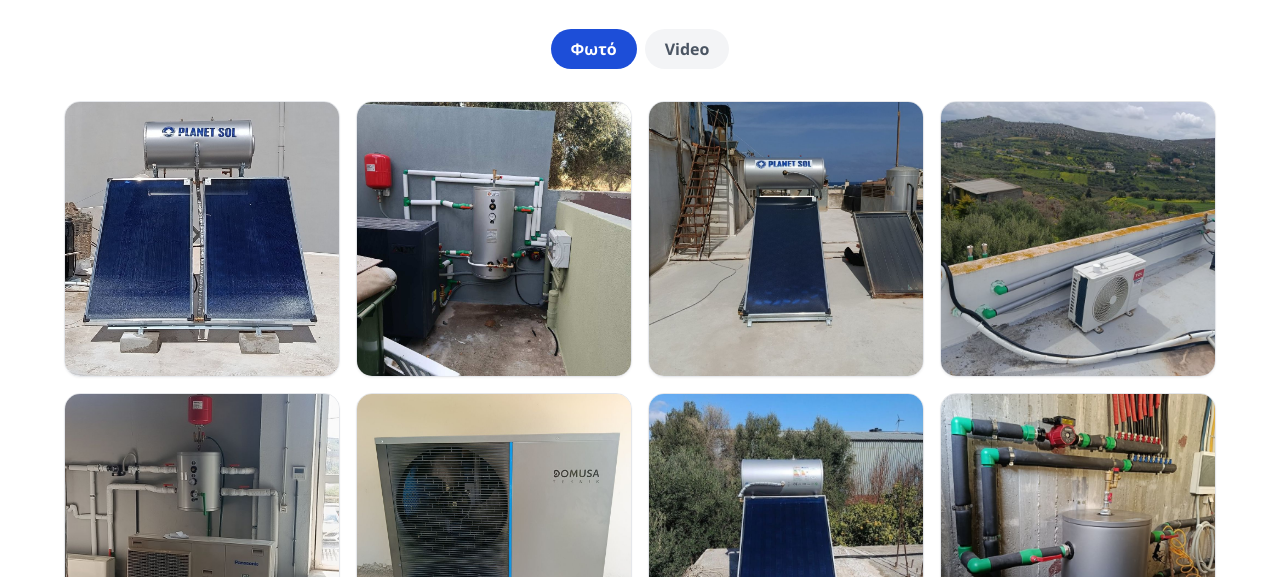
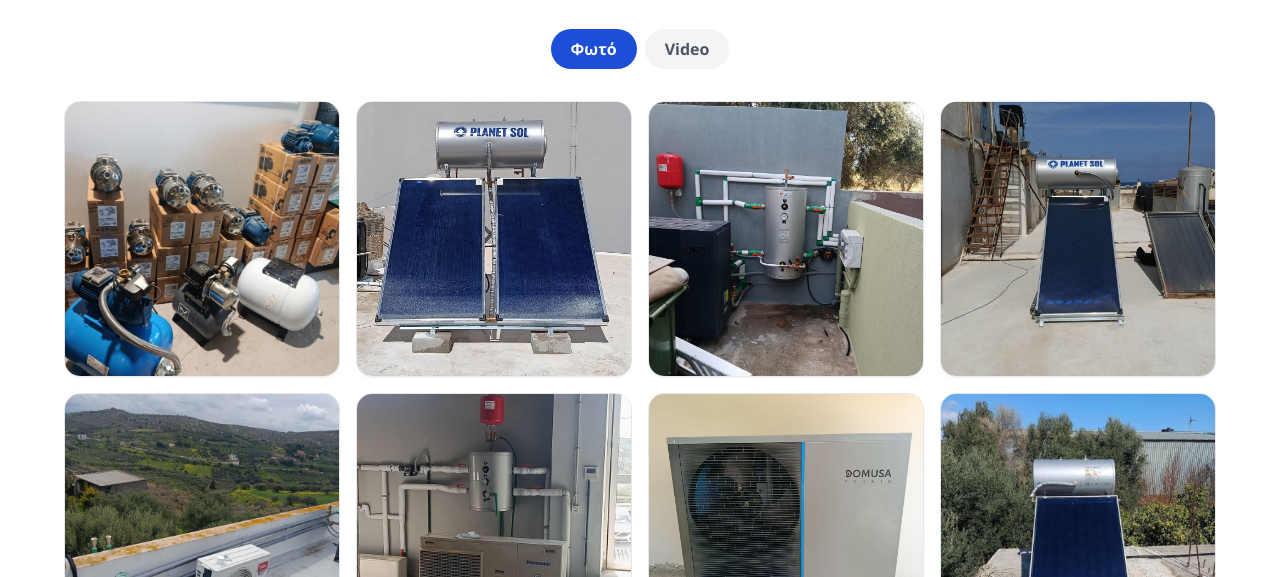
Before and after one commit to arisstei/kalergakis-ydravlikos, a website: page oi-douleies-mas/index.html in a window 1280 px wide. Shown: the part 736-1313 px from the top of the page. Drawn offline with Linux system fonts and the light colour scheme.

Commit message:
Add work photos (solar page, Οι δουλειές μας); drop solar photo caption
Co-Authored-By: Claude Sonnet 5.5 <noreply@anthropic.com>

```diff
--- a/oi-douleies-mas/index.html
+++ b/oi-douleies-mas/index.html
@@ -128,6 +128,10 @@
     </div>
 
     <div class="grid grid-cols-2 lg:grid-cols-4 gap-3 sm:gap-4" id="photo-grid">
+
+      <button type="button" class="gallery-item group relative rounded-2xl overflow-hidden border border-gray-200 shadow-sm hover:shadow-lg transition aspect-square">
+        <img loading="lazy" decoding="async" src="/images/ergo-antlies-nerou-doxeia-piesis.jpg" alt="Αντλίες νερού και δοχεία πίεσης" class="w-full h-full object-cover group-hover:scale-105 transition duration-300">
+      </button>
 
       <button type="button" class="gallery-item group relative rounded-2xl overflow-hidden border border-gray-200 shadow-sm hover:shadow-lg transition aspect-square">
         <img loading="lazy" decoding="async" src="/images/iliakos-thermosifonas-egkatastasi-irakleio.jpg" alt="Εγκατάσταση ηλιακού θερμοσίφωνα στο Ηράκλειο" class="w-full h-full object-cover group-hover:scale-105 transition duration-300">
```
Also changed, not shown: iliakos-thermosifonas-irakleio/index.html (+3 -0 lines), images/ergo-antlies-nerou-doxeia-piesis.jpg (added), images/iliakos-thermosifonas-skyland-taratha.jpg (added).
